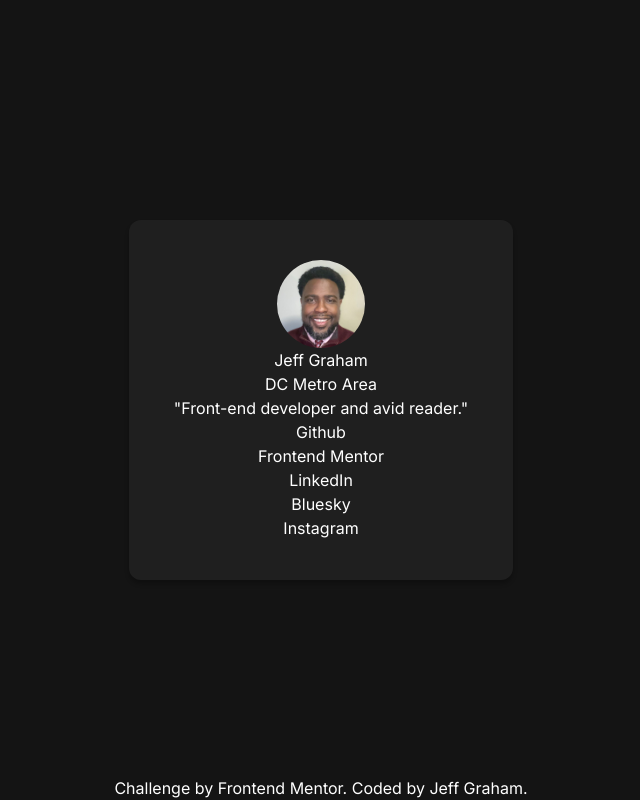
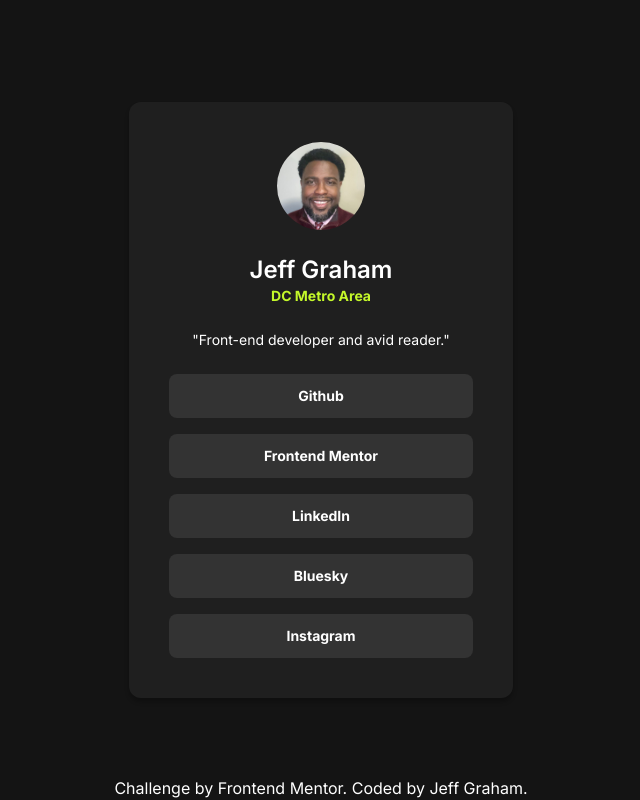
Before and after one commit to jeffgrahamcodes/social-links-profile, a website: page src/index.html in a window 1280 px wide. Shown: the whole page, without its empty margins (319-959 px from the left). Drawn offline with Linux system fonts and the light colour scheme.

Commit message:
style links

```diff
--- a/src/index.html
+++ b/src/index.html
@@ -15,25 +15,27 @@
   <body
     class="min-h-screen bg-(--gray-900) text-white flex flex-col justify-center items-center"
   >
-    <article class="w-sm bg-(--gray-800) flex flex-col items-center text-center rounded-xl p-10 shadow-[0_4px_4px_rgba(0,0,0,0.25)]">
+    <main class="w-sm bg-(--gray-800) flex flex-col items-center text-center rounded-xl p-10 shadow-[0_4px_4px_rgba(0,0,0,0.25)]">
       <figure>
         <img class="w-22 h-22 rounded-full" src="./images/avatar-jeff.jpeg" alt="" />
       </figure>
-      <section>
-        <h1>Jeff Graham</h1>
-        <h2>DC Metro Area</h2>
+      <section class="my-6 w-full">
+        <h1 class="text-2xl font-semibold">Jeff Graham</h1>
+        <h2 class="text-sm font-bold text-(--green)">DC Metro Area</h2>
       </section>
-      <section>"Front-end developer and avid reader."</section>
-      <main>
-        <ul>
-          <li><button>Github</button></li>
-          <li><button>Frontend Mentor</button></li>
-          <li><button>LinkedIn</button></li>
-          <li><button>Bluesky</button></li>
-          <li><button>Instagram</button></li>
+      <section class="mb-6">
+        <p class="text-sm font-normal">"Front-end developer and avid reader."</p>
+      </section>
+      <nav class="text-sm font-bold min-w-full">
+        <ul class="grid gap-4">
+          <li class="bg-(--gray-700) p-3 rounded-lg cursor-pointer hover:bg-(--green) hover:text-(--gray-800)"><a>Github</a></li>
+          <li class="bg-(--gray-700) p-3 rounded-lg cursor-pointer hover:bg-(--green) hover:text-(--gray-800)"><a>Frontend Mentor</a></li>
+          <li class="bg-(--gray-700) p-3 rounded-lg cursor-pointer hover:bg-(--green) hover:text-(--gray-800)"><a>LinkedIn</a></li>
+          <li class="bg-(--gray-700) p-3 rounded-lg cursor-pointer hover:bg-(--green) hover:text-(--gray-800)"><a>Bluesky</a></li>
+          <li class="bg-(--gray-700) p-3 rounded-lg cursor-pointer hover:bg-(--green) hover:text-(--gray-800)"><a>Instagram</a></li>
         </ul>
-      </main>
-    </article>
+      </nav>
+    </main>
 
     <footer class="fixed bottom-0"">
       Challenge by
```
Also changed, not shown: src/output.css.
